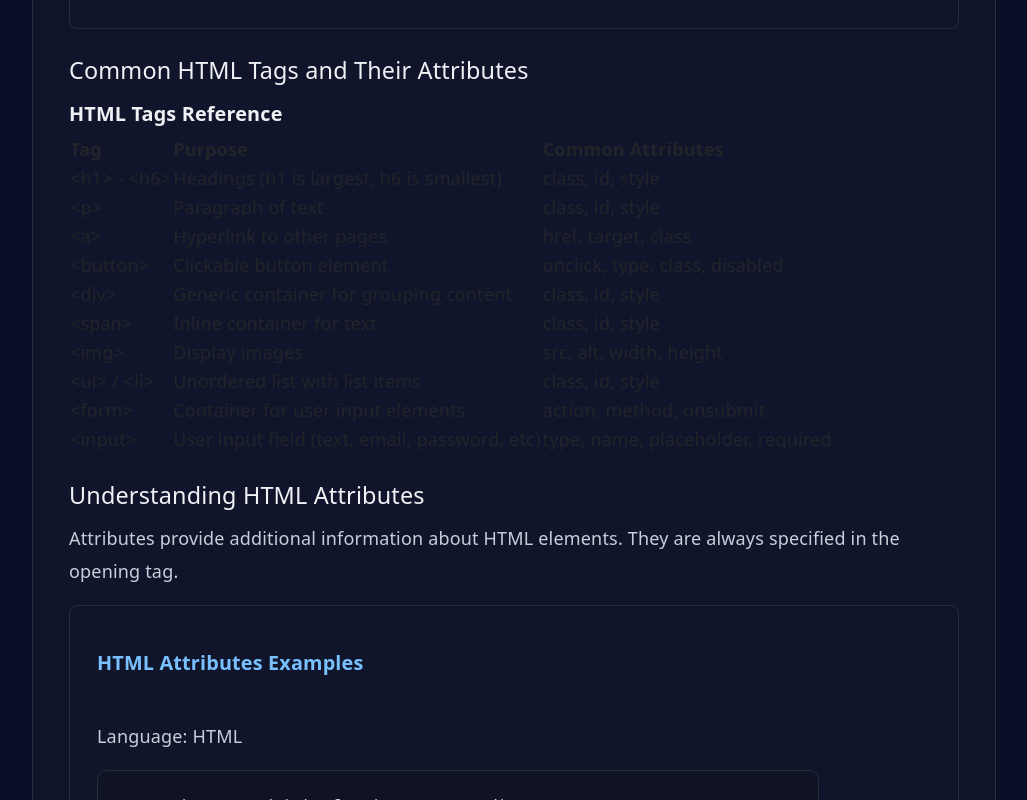
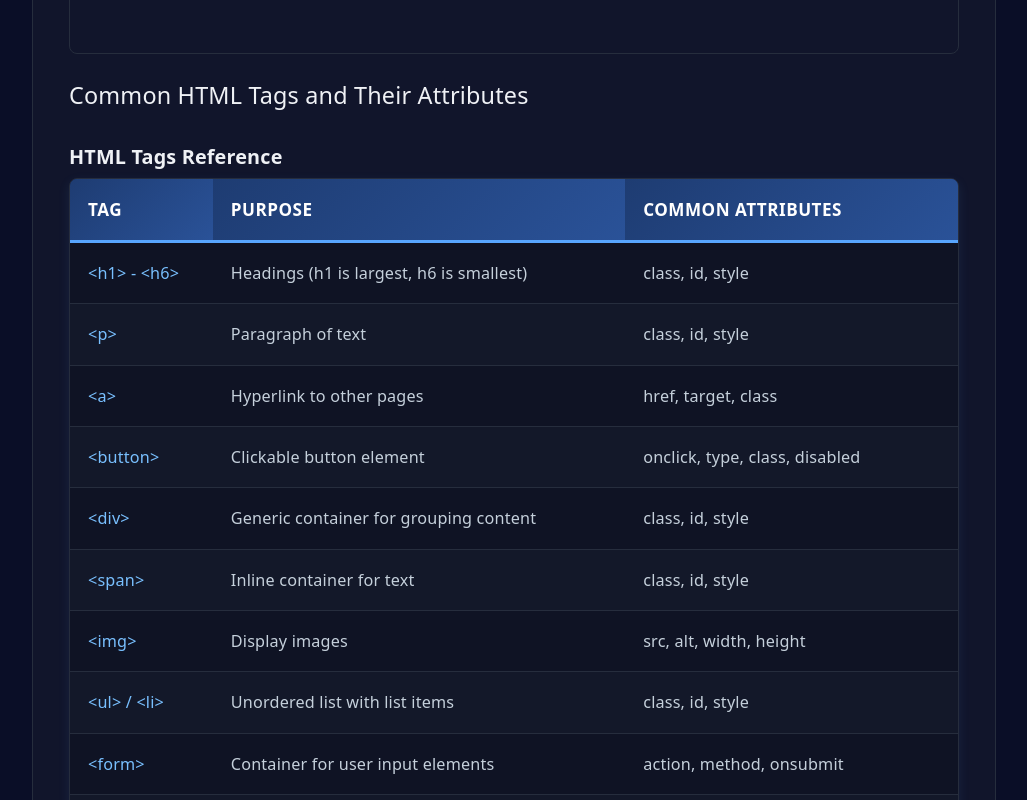
Before and after one commit to BrianEsquivel-hexaware/React-Basics, a React (Vite) app: page /section1 in a window 1280 px wide. Shown: the part 3720-4520 px from the top of the page, without its empty margins (126-1153 px from the left). Built offline with nearby package versions, Linux system fonts and the light colour scheme.

Commit message:
Section 1 completed

```diff
--- a/src/components/CodeBlock/CodeBlock.tsx
+++ b/src/components/CodeBlock/CodeBlock.tsx
@@ -1,3 +1,5 @@
+import './CodeBlock.css';
+
 interface CodeBlockProps {
   title: string;
   code: string;
--- a/src/components/InfoTable/InfoTable.css
+++ b/src/components/InfoTable/InfoTable.css
@@ -30,19 +30,19 @@
   border-bottom: 3px solid #58a6ff;
 }
 
-.table-header-row {
-  box-shadow: 0 2px 8px rgba(88, 166, 255, 0.2);
+.info-table thead .table-header-row {
+  box-shadow: 0 2px 8px rgba(88, 166, 255, 0.2) !important;
 }
 
-.table-header {
+.info-table thead .table-header {
   padding: 1rem;
   text-align: left;
-  color: #fff;
+  color: #fff !important;
   font-weight: 700;
   font-size: 0.95rem;
   text-transform: uppercase;
   letter-spacing: 0.5px;
-  background: linear-gradient(135deg, #1e3c72 0%, #2a5298 100%);
+  background: linear-gradient(135deg, #1e3c72 0%, #2a5298 100%) !important;
   position: relative;
 }
 
@@ -69,30 +69,43 @@
   position: relative;
 }
 
-.table-cell:first-child {
-  color: #79c0ff;
+.info-table tbody .table-row.even {
+  background: #0f1324;
+}
+
+.info-table tbody .table-row.odd {
+  background: #131829;
+}
+
+.info-table tbody .table-row {
+  transition: all 0.3s ease;
+}
+
+.info-table tbody .table-row .table-cell {
+  color: #c5d0db !important;
+  padding: 1rem;
+  border-bottom: 1px solid #262d3d;
+  font-size: 0.9rem;
+  line-height: 1.5;
+  transition: all 0.3s ease;
+}
+
+.info-table tbody .table-row .table-cell:first-child {
+  color: #79c0ff !important;
   font-weight: 500;
 }
 
-.table-row.even {
-  background: #0f1324;
-}
-
-.table-row.odd {
-  background: #131829;
-}
-
-.table-row:hover {
-  background-color: #151d38;
+.info-table tbody .table-row:hover {
+  background-color: #151d38 !important;
   box-shadow: inset 0 0 8px rgba(88, 166, 255, 0.1);
 }
 
-.table-row:hover .table-cell {
-  color: #eff1f5;
+.info-table tbody .table-row:hover .table-cell {
+  color: #eff1f5 !important;
 }
 
-.table-row:hover .table-cell:first-child {
-  color: #58a6ff;
+.info-table tbody .table-row:hover .table-cell:first-child {
+  color: #58a6ff !important;
   text-shadow: 0 0 8px rgba(88, 166, 255, 0.3);
 }
 
--- a/src/components/InfoTable/InfoTable.tsx
+++ b/src/components/InfoTable/InfoTable.tsx
@@ -1,3 +1,5 @@
+import './InfoTable.css';
+
 interface TableItem {
   [key: string]: string;
 }
```
